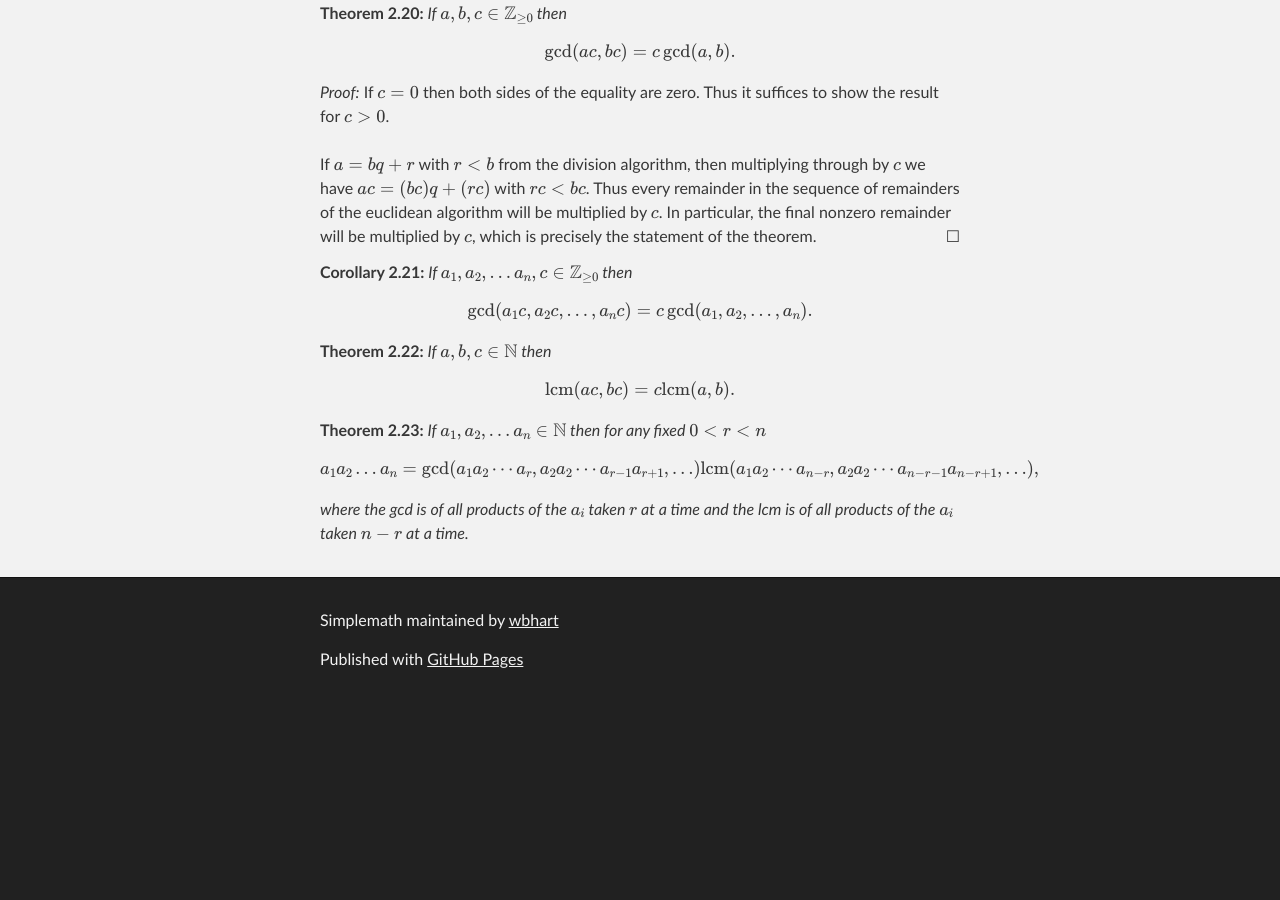
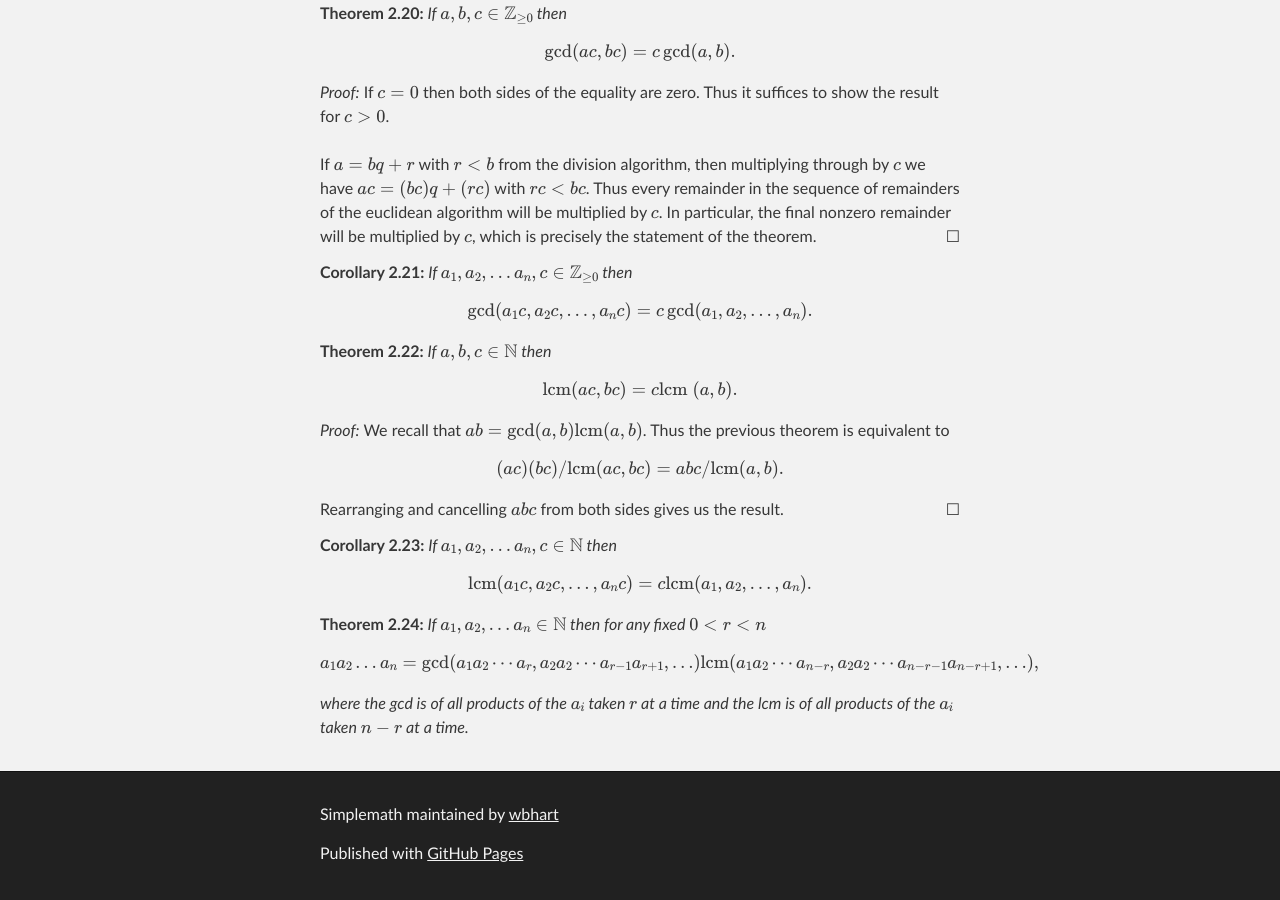
Before and after one commit to wbhart/SimpleMath, a Jekyll site: the page built from test.html, in a window 1280 px wide and 900 px high, scrolled down 5868 px. Built offline with Jekyll 4.4.1, drawn with Linux system fonts in a browser that asks for light colours; formulas are drawn with MathJax 3; before the commit the page ends 6574 px from its top, so only the background shows below that.

Commit message:
Update test.html

```diff
--- a/test.html
+++ b/test.html
@@ -296,8 +296,17 @@ the statement of the theorem.
 </corollary>
 
 <theorem> If \(a, b, c \in \mathbb{N}\) then
-\[\mbox{lcm}(ac, bc) = c\mbox{lcm}(a, b).\]
+\[\mbox{lcm}(ac, bc) = c\mbox{lcm}\;(a, b).\]
 </theorem>
+
+<proof> We recall that \(ab = \gcd(a, b)\mbox{lcm}(a, b)\). Thus the previous theorem is equivalent to
+\[(ac)(bc)/\mbox{lcm}(ac, bc) = abc/\mbox{lcm}(a, b).\]
+Rearranging and cancelling \(abc\) from both sides gives us the result.
+</proof>
+
+<corollary> If \(a_1, a_2, \ldots a_n, c \in \mathbb{N}\) then
+\[\mbox{lcm}(a_1c, a_2c, \ldots, a_nc) = c\mbox{lcm}(a_1, a_2, \ldots, a_n).\]
+</corollary>
 
 <theorem> If \(a_1, a_2, \ldots a_n \in \mathbb{N}\) then for any fixed \(0 < r < n\)
 \[a_1a_2\ldots a_n = \gcd(a_1a_2\cdots a_r, a_2a_2\cdots a_{r-1}a_{r+1}, \ldots)
```
